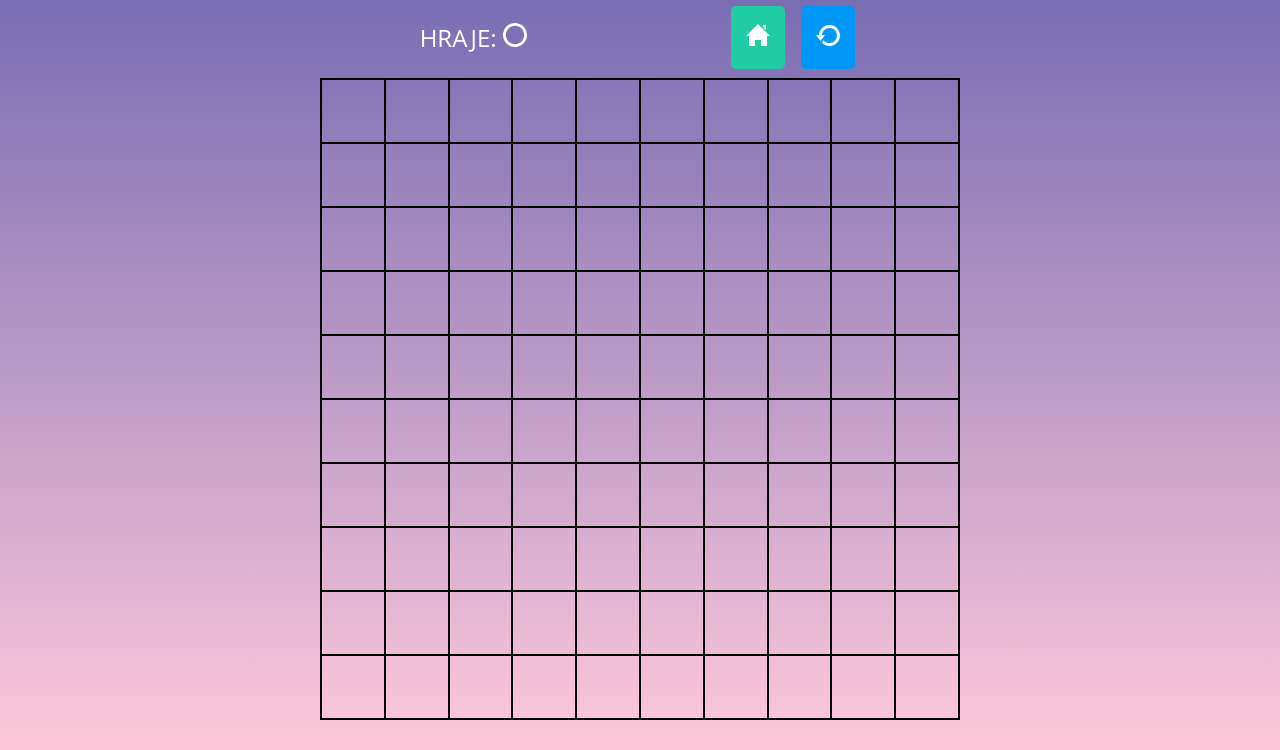
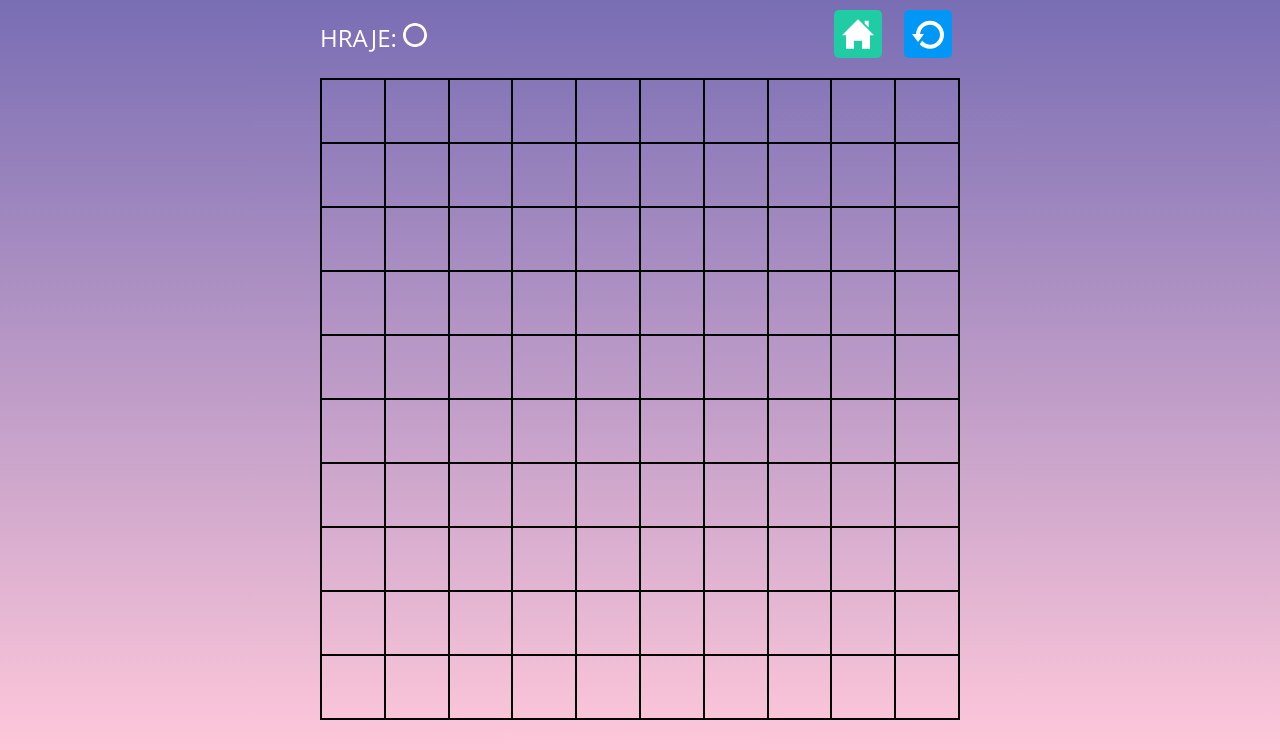
Before and after one commit to LenkaHrabakova/piskvorky, a plain HTML site: page hra.html in a window 1280 px wide. Shown: the part 133-883 px from the top of the page. Drawn offline with Linux system fonts and the light colour scheme.

Commit message:
ukol 3 finished

```diff
--- a/hra.html
+++ b/hra.html
@@ -3,7 +3,7 @@
   <head>
     <meta charset="UTF-8" />
     <meta http-equiv="X-UA-Compatible" content="IE=edge" />
-    <meta name="viewport" content="width=device-width, initial-scale=1.0" />
+    <meta name="viewport" content="width=device-width, initial-scale=1" />
     <link rel="stylesheet" type="text/css" href="style.css" />
     <link rel="preconnect" href="https://fonts.gstatic.com" />
     <link
--- a/style.css
+++ b/style.css
@@ -77,7 +77,7 @@ a {
 .button-play {
   background-color: #0197f6;
   display: block;
-  padding: 10px 0 10px 0;
+  /* padding: 10px 0 10px 0; */
   color: white;
   border-top: solid 1px #283e50;
 }
@@ -94,18 +94,29 @@ a {
 
 .info {
   display: flex;
-  justify-content: space-around;
+  justify-content: space-between;
   color: white;
   align-items: center;
-  font-size: x-large;
+  font-size: 1.5em;
 }
 
 .buttons-icons a {
   border-radius: 5px;
-  padding: 15px;
-  margin: 5px;
+  padding: 0.5rem;
+  margin: 0.5rem;
   display: inline-block;
   border: none;
+  width: 3rem;
+  height: 3rem;
+}
+
+.icon-home,
+.icon-restart {
+  width: 100%;
+  height: 100%;
+  margin: 0;
+  padding: 0;
+  display: block;
 }
 
 .play table {
@@ -123,11 +134,12 @@ a {
 
 .play button {
   margin: 0;
-  padding: 5px;
-  width: 100%;
-  height: 100%;
+  /* padding: 5px; */
+  max-width: 4vmin;
+  max-height: 4vmin;
   background-color: transparent;
   border: none;
+  cursor: pointer;
 }
 .play button:focus,
 .play button:hover {
```
